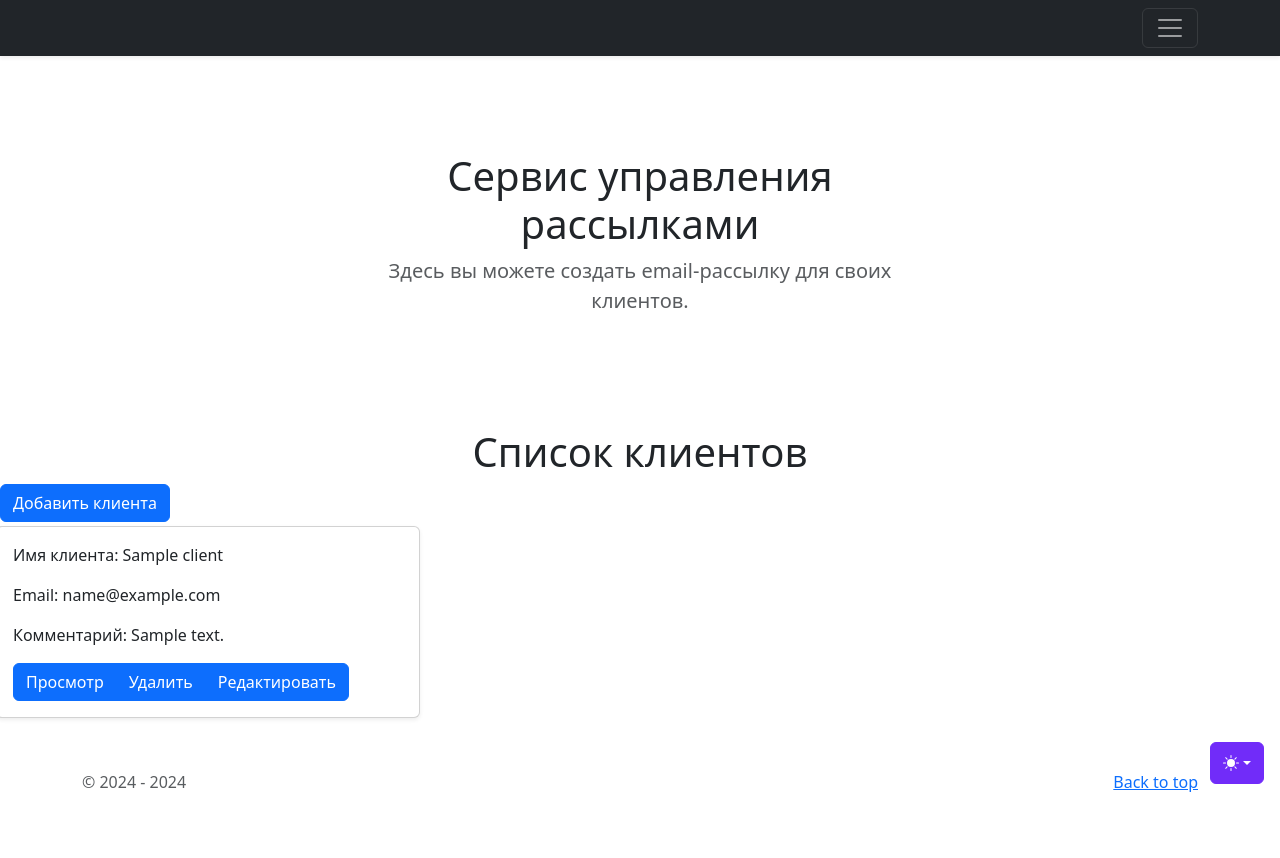
After one commit to SundeevAlex/Course_Work_6, a Django app: page /clients_list/ in a window 1280 px wide. The commit adds this page. Run offline with Django 5.2, Linux system fonts and the light colour scheme; tables that the repository leaves empty hold one stand-in row (values such as "Sample post"); some libraries are stand-ins or nearby versions.

Commit message:
Create client_list

```diff
--- a/config/settings.py
+++ b/config/settings.py
@@ -94,7 +94,9 @@ USE_TZ = True
 # https://docs.djangoproject.com/en/5.0/howto/static-files/
 
 STATIC_URL = 'static/'
-
 STATICFILES_DIRS = (BASE_DIR / 'static',)
 
+MEDIA_URL = 'media/'
+MEDIA_ROOT = os.path.join(BASE_DIR, 'media')
+
 DEFAULT_AUTO_FIELD = 'django.db.models.BigAutoField'
--- a/config/urls.py
+++ b/config/urls.py
@@ -1,7 +1,9 @@
 from django.contrib import admin
 from django.urls import path, include
+from django.conf import settings
+from django.conf.urls.static import static
 
 urlpatterns = [
     path('admin/', admin.site.urls),
     path('', include('mailing.urls', namespace='index')),
-]
+] + static(settings.MEDIA_URL, document_root=settings.MEDIA_ROOT)
--- a/mailing/templates/mailing/base.html
+++ b/mailing/templates/mailing/base.html
@@ -178,9 +178,6 @@
             <div class="col-lg-6 col-md-8 mx-auto">
                 <h1 class="jumbotron-heading">Сервис управления рассылками</h1>
                 <p class="lead text-body-secondary">Здесь вы можете создать email-рассылку для своих клиентов.</p>
-                <p>
-                    <a class="btn btn-primary" href="" role="button">Создать ****</a>
-                </p>
             </div>
         </div>
     </section>
--- /dev/null
+++ b/mailing/templates/mailing/client_list.html
@@ -0,0 +1,32 @@
+{% extends 'mailing/base.html'%}
+{% block content %}
+<section class="jumbotron text-center">
+    <div class="container">
+        <h1 class="jumbotron-heading">Список клиентов</h1>
+    </div>
+</section>
+<a class="btn btn-primary" href="">Добавить клиента</a>
+<div class="row row-cols-1 row-cols-sm-2 row-cols-md-3 g-3">
+    {% for client in object_list %}
+    <div class="col-3 p-1">
+        <div class="card shadow-sm">
+            <div class="card-body">
+                <p class="card-text">Имя клиента: {{ client.name }}</p>
+                <p class="card-text">Email: {{ client.email }}</p>
+                <p class="card-text">Комментарий: {{ client.comment }}</p>
+                <div class="d-flex justify-content-between align-items-center">
+                    <div class="btn-group">
+                        <a class="btn btn-primary" href="" role="button">Просмотр</a>
+                        <a class="btn btn-primary" href="" role="button">Удалить</a>
+                        <a class="btn btn-primary" href=""
+                           role="button">Редактировать</a>
+
+
+                    </div>
+                </div>
+            </div>
+        </div>
+    </div>
+    {% endfor %}
+</div>
+{% endblock %}
--- a/mailing/templates/mailing/includes/inc_menu.html
+++ b/mailing/templates/mailing/includes/inc_menu.html
@@ -9,7 +9,7 @@
                 <div class="col-sm-4 offset-md-1 py-4">
                     <h4>Меню</h4>
                     <ul class="list-unstyled">
-                        <li><a href="" class="text-white">Главная</a></li>
+                        <li><a href="{% url 'mailing:index' %}" class="text-white">Главная</a></li>
                         <li><a href="" class="text-white">Не очень Главная</a></li>
                     </ul>
                 </div>
--- a/mailing/urls.py
+++ b/mailing/urls.py
@@ -1,9 +1,11 @@
 from django.urls import path
 from mailing.apps import MailingConfig
-from mailing.views import index
+from mailing.views import HomeView, ClientListView
 
 app_name = MailingConfig.name
 
 urlpatterns = [
-    path('', index, name='index'),
+    # path('', index, name='index'),
+    path('', HomeView.as_view(), name='index'),
+    path('clients_list/', ClientListView.as_view(), name='clients_list'),
 ]
--- a/mailing/views.py
+++ b/mailing/views.py
@@ -1,5 +1,38 @@
 from django.shortcuts import render
+from django.views.generic import TemplateView, CreateView, ListView
+from django.urls import reverse_lazy, reverse
+from mailing.models import Mailing, Client
 
 
-def index(request):
-    return render(request, 'mailing/index.html')
+# def index(request):
+#     return render(request, 'mailing/index.html')
+
+class HomeView(TemplateView):
+    """
+    Контроллер главной страницы сайта
+    """
+    template_name = 'mailing/index.html'
+
+    def get_context_data(self, **kwargs):
+        context_data = super().get_context_data(**kwargs)
+        mailings = Mailing.objects.all()
+        clients = Client.objects.all()
+        context_data['all_mailings'] = mailings.count()
+        context_data['active_mailings'] = mailings.filter(status=Mailing.STARTED).count()
+        context_data['active_clients'] = clients.values('email').distinct().count()
+
+        return context_data
+
+
+class ClientListView(ListView):
+    """
+    Контроллер отвечающий за отображение списка клиентов
+    """
+    model = Client
+
+    def get_queryset(self, queryset=None):
+        queryset = super().get_queryset()
+        user = self.request.user
+        # if not user.is_superuser and not user.groups.filter(name='manager'):
+        #     queryset = queryset.filter(owner=self.request.user)
+        return queryset
```
Also changed, not shown: mailing/templates/mailing/index.html (+16 -1 lines).
